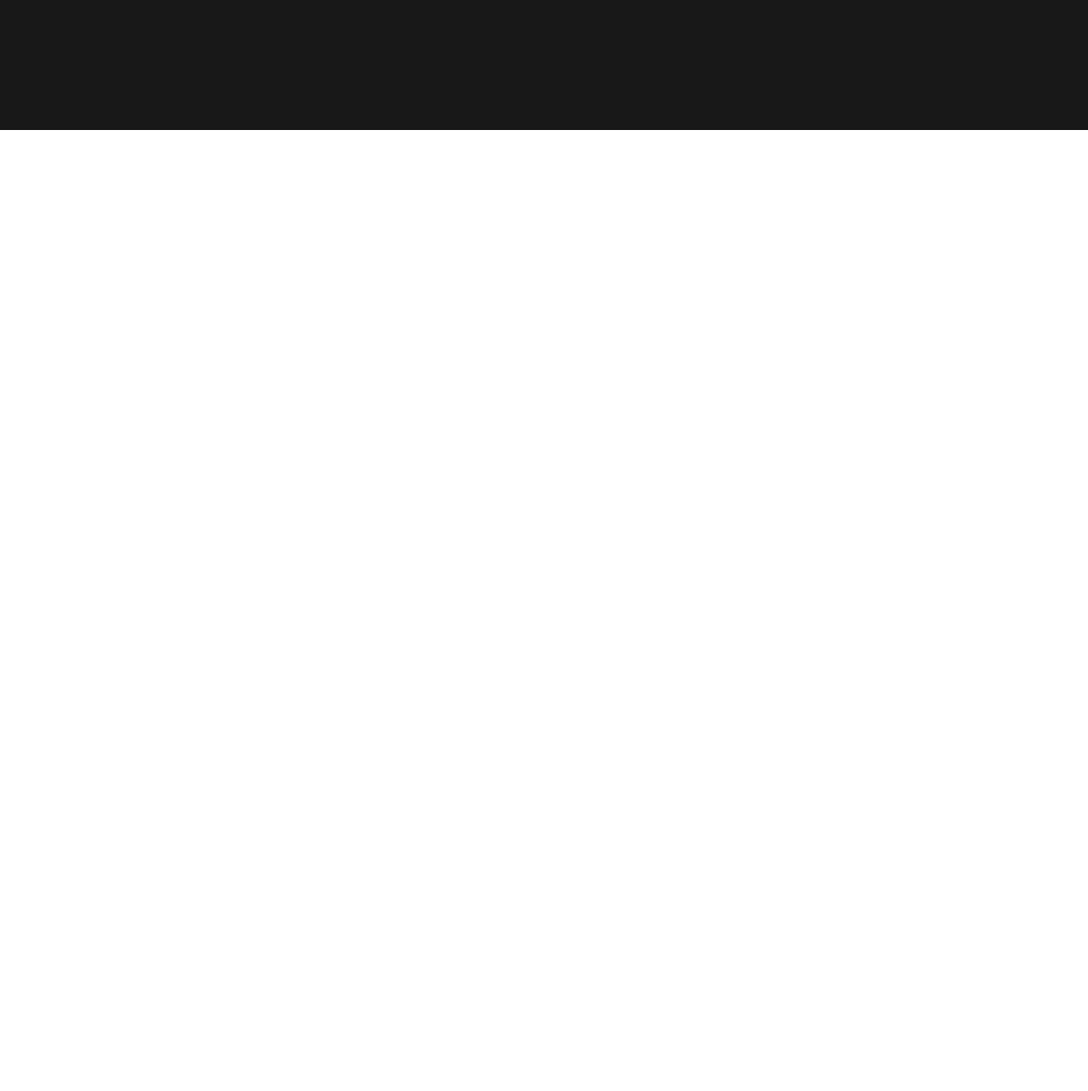
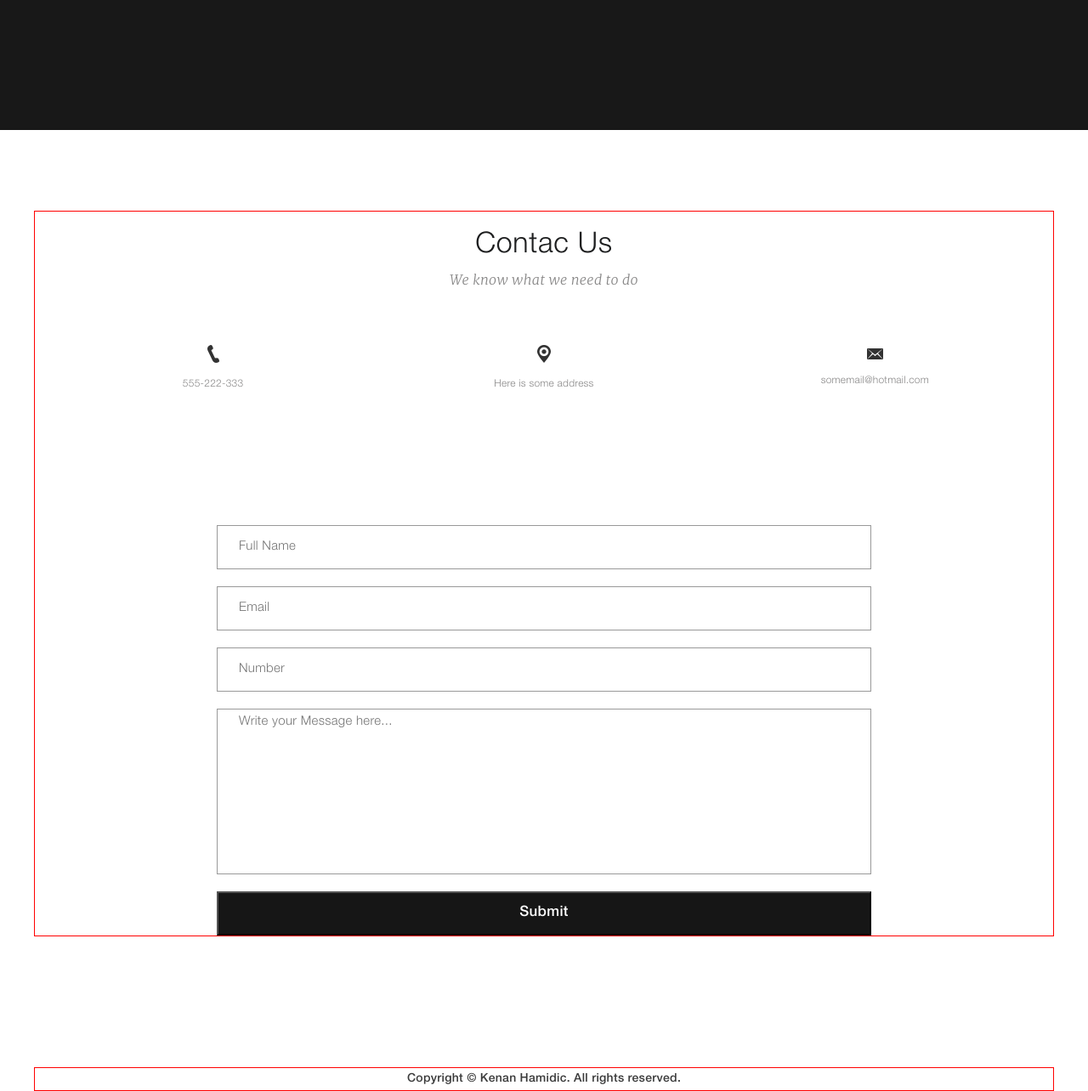
Before and after one commit to repin-pro/test-project-wp, a plain HTML site: page index.html in a window 1280 px wide. Shown: the part 3248-4532 px from the top of the page at 85% size. Before the commit the page ends 3401 px from the top, so only its background shows below. Drawn offline with nearby package versions, Linux system fonts and the light colour scheme.

Commit message:
add form and footer

```diff
--- a/css/style.css
+++ b/css/style.css
@@ -354,3 +354,149 @@ body {
     color: #383838;
     text-align: center;
 }
+
+.contact {
+    padding-top: 95px;
+    padding-bottom: 154px;
+}
+
+.contact__head {
+    margin-bottom: 64px;
+}
+
+.contact__inner {}
+
+.contact__icon-box {
+    display: flex;
+    align-items: center;
+    justify-content: space-around;
+    margin-bottom: 153px;
+}
+
+.contact__item {
+    display: flex;
+    align-items: center;
+    flex-direction: column;
+    width: 130px;
+}
+
+.contact__icon {
+    margin-bottom: 12px;
+}
+
+.contact__icon1 {
+    width: 14px;
+    height: 21px;
+    background-image: url(../img/phone.png);
+}
+
+.contact__icon2 {
+    width: 16px;
+    height: 21px;
+    background-image: url(../img/pin.png);
+}
+
+.contact__icon3 {
+    width: 19px;
+    height: 13px;
+    background-image: url(../img/mail.png);
+
+}
+
+.contact__text {
+    font-family: "HelveticaNeueLTProLt";
+    font-size: 12px;
+    line-height: 26px;
+    font-weight: 400;
+    letter-spacing: 0.02em;
+    color: #898888;
+    text-decoration: none;
+    transition: 0.3s;
+}
+
+.contact__text a {
+    text-decoration: none;
+    color: #898888;
+    transition: 0.3s;
+}
+
+.contact__text:hover a {
+    color: #000000;
+    text-decoration: underline;
+}
+
+.contact__form {
+    width: 770px;
+    margin: 0 auto;
+    display: flex;
+    flex-direction: column;
+
+}
+
+.contact__input {
+    margin-bottom: 20px;
+    height: 52px;
+    padding-top: 20px;
+    padding-bottom: 20px;
+    font-family: "HelveticaNeueLTProLt";
+    font-size: 15px;
+    line-height: 26px;
+    font-weight: 400;
+    letter-spacing: 0.02em;
+    color: #898888;
+    padding-left: 25px;
+    border: 1px solid #999999;
+}
+
+input[type="number"] {
+    -moz-appearance: textfield;
+}
+
+.contact__area {
+    margin-bottom: 20px;
+    padding-left: 25px;
+    height: 195px;
+    font-family: "HelveticaNeueLTProLt";
+    font-size: 15px;
+    line-height: 26px;
+    font-weight: 400;
+    letter-spacing: 0.02em;
+    color: #898888;
+    border: 1px solid #999999;
+    resize: none;
+}
+
+.contact__btn {
+    background-color: #161616;
+    font-family: "HelveticaNeueLTProMd";
+    font-size: 17px;
+    line-height: 26px;
+    font-weight: 400;
+    letter-spacing: 0.02em;
+    color: #fefefe;
+    height: 52px;
+    cursor: pointer;
+}
+
+
+.footer {}
+
+.footer__copyright {
+    display: flex;
+    flex-direction: column;
+    align-items: center;
+    font-family: "HelveticaNeueLTProMd";
+    font-size: 14px;
+    line-height: 26px;
+    font-weight: 400;
+    letter-spacing: 0.02em;
+    color: #3b3b3b;
+}
+
+/* media */
+
+@media screen and (max-width: 769px) {
+    .container {
+        width: 768px;
+    }
+}
--- a/index.html
+++ b/index.html
@@ -141,6 +141,50 @@
         </div>
     </div>
 
+    <div class="contact">
+        <div class="container">
+            <div class="block__head contact__head">
+                <h2 class="block__title">Contac Us</h2>
+                <p class="block__text">We know what we need to do</p>
+            </div>
+
+            <div class="contact__inner">
+                <div class="contact__icon-box">
+                    <div class="contact__item">
+                        <div class="contact__icon contact__icon1"></div>
+                        <div class="contact__text"><a href="tel:555222333">555-222-333</a></div>
+                    </div>
+
+                    <div class="contact__item">
+                        <div class="contact__icon contact__icon2"></div>
+                        <div class="contact__text">Here is some address</div>
+                    </div>
+
+                    <div class="contact__item">
+                        <div class="contact__icon contact__icon3"></div>
+                        <div class="contact__text"><a href="mailto:somemail@hotmail.com">somemail@hotmail.com</a></div>
+                    </div>
+                </div>
+            </div>
+
+            <form action="" class="contact__form">
+                  <input class="contact__input" type="text" placeholder="Full Name" />
+                  <input class="contact__input" type="email" placeholder="Email" />
+                  <input class="contact__input" type="number" placeholder="Number" />
+                  <textarea class="contact__area" placeholder="Write your Message here..."></textarea>
+                  <input type="submit" class="contact__btn" value="Submit"></input>
+              </form>
+        </div>
+    </div>
+
+    <footer class="footer">
+        <div class="container">
+            <div class="footer__copyright">
+                Copyright © Kenan Hamidic. All rights reserved.
+            </div>
+        </div>
+    </footer>
+
 </body>
 
 </html>
```
Also changed, not shown: img/mail.png (added), img/phone.png (added), img/pin.png (added).
